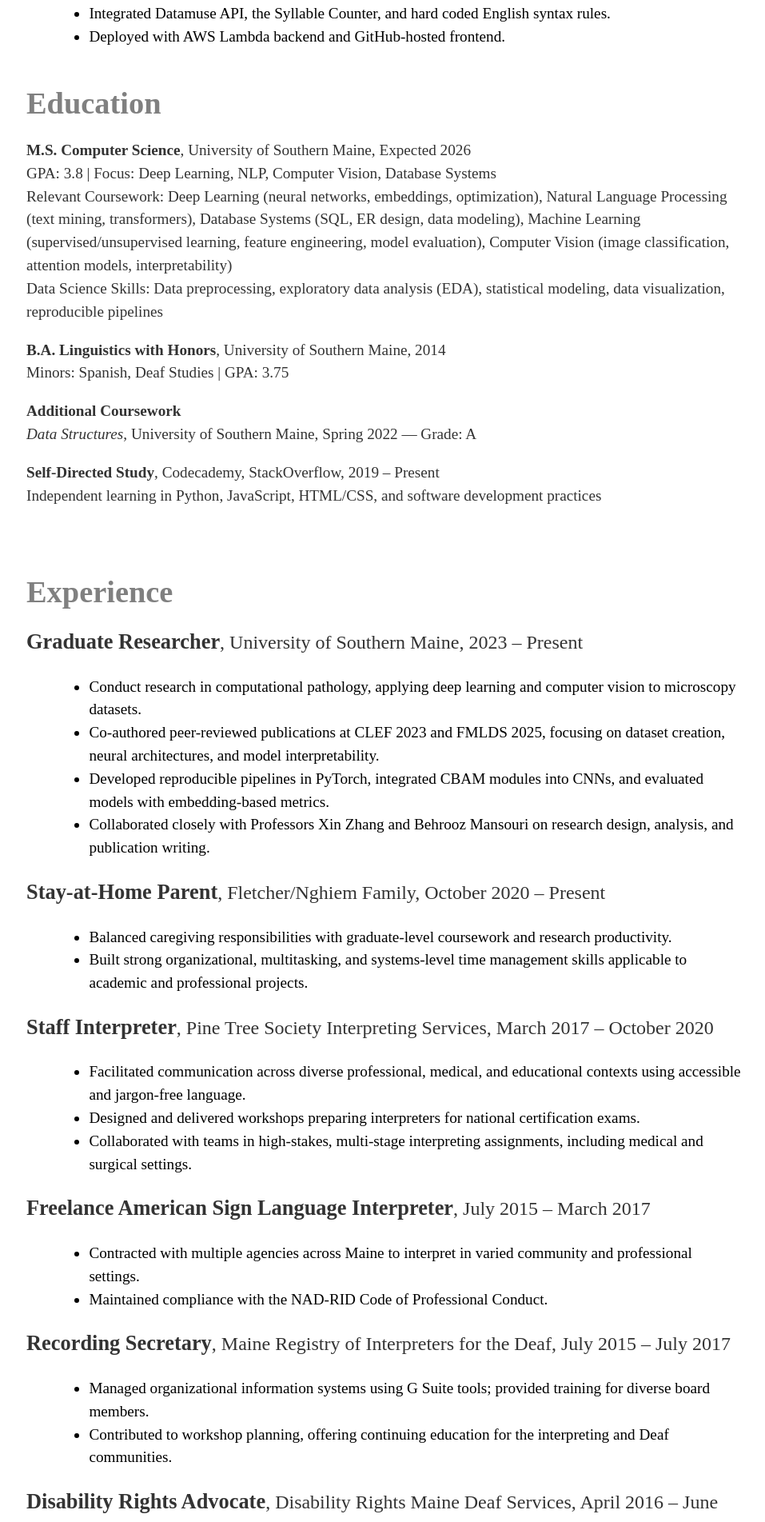
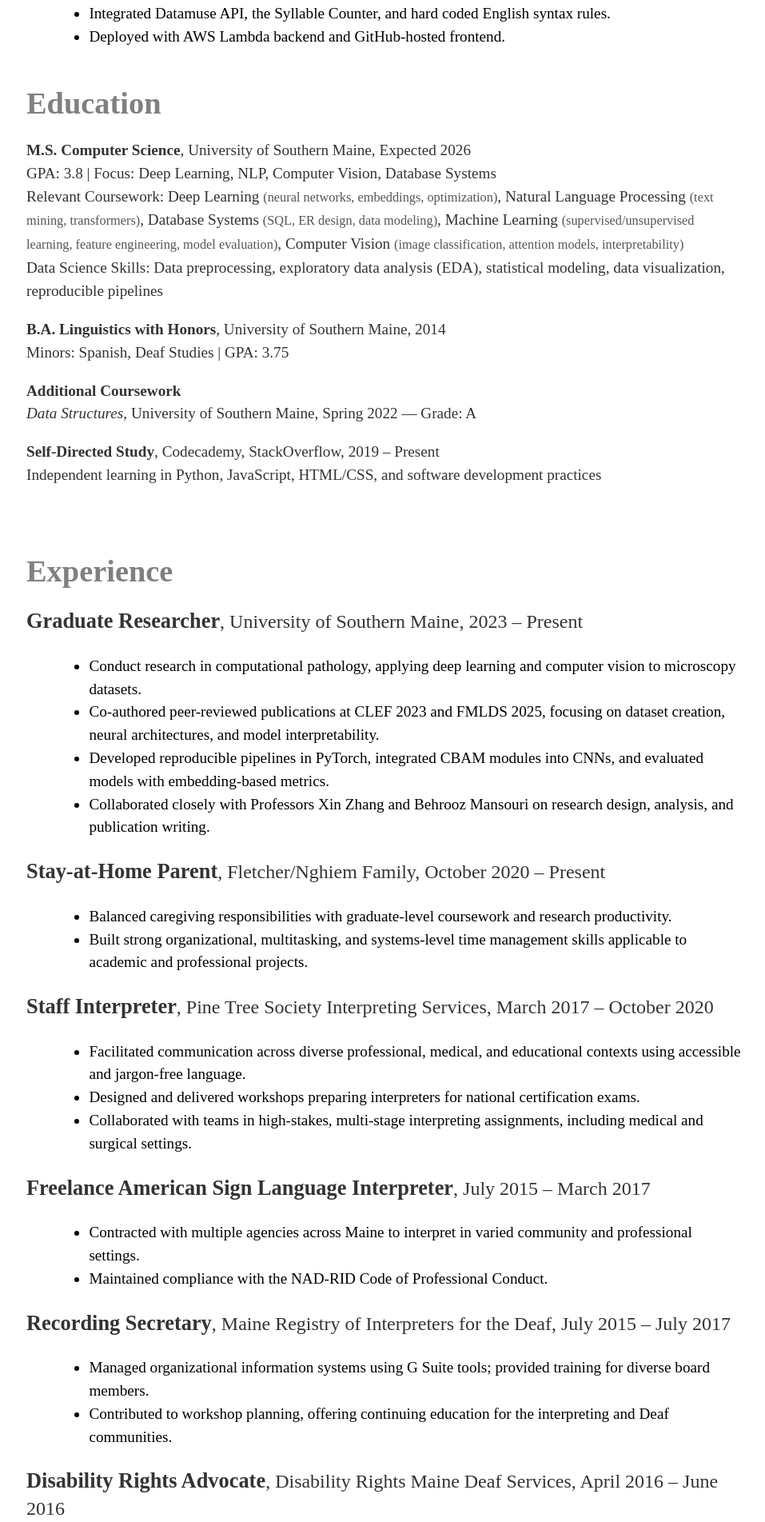
Before and after one commit to SeanEFletcher/SeanEFletcher.github.io, a Jekyll site: the page built from cv/index.html, in a window 1280 px wide. Shown: the part 2002-3905 px from the top of the page at 80% size, without its empty margins (159-1116 px from the left). Built offline with Jekyll 4.4.1, drawn with Linux system fonts in a browser that asks for light colours.

Commit message:
Update main.css

```diff
--- a/css/main.css
+++ b/css/main.css
@@ -97,6 +97,12 @@ ul.posts li {
   color: #333;
 }
 
+.small-paren {
+  font-size: 0.85em;   /* smaller text */
+  color: #555;         /* optional: softer gray to de-emphasize */
+}
+
+
 .project ul {
   margin-left: 2em;
   font-size: 1.2em;
```
